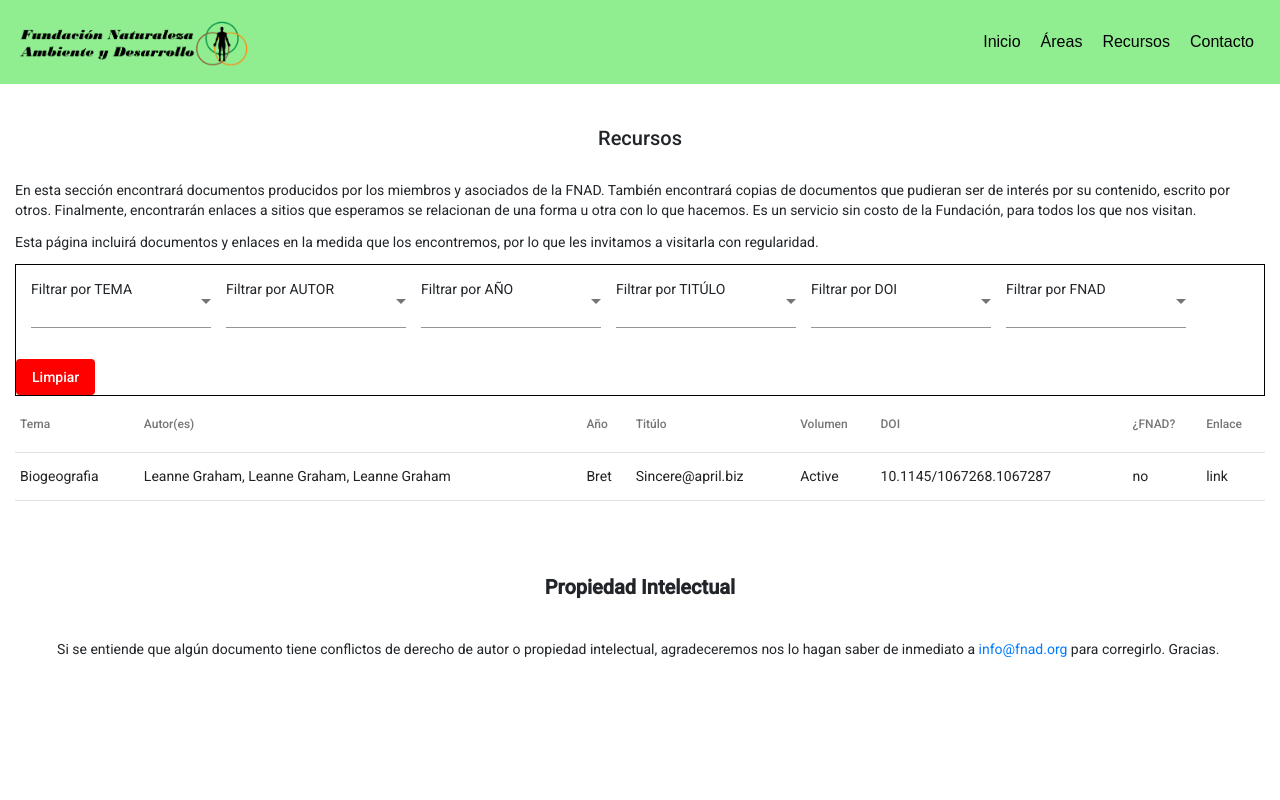
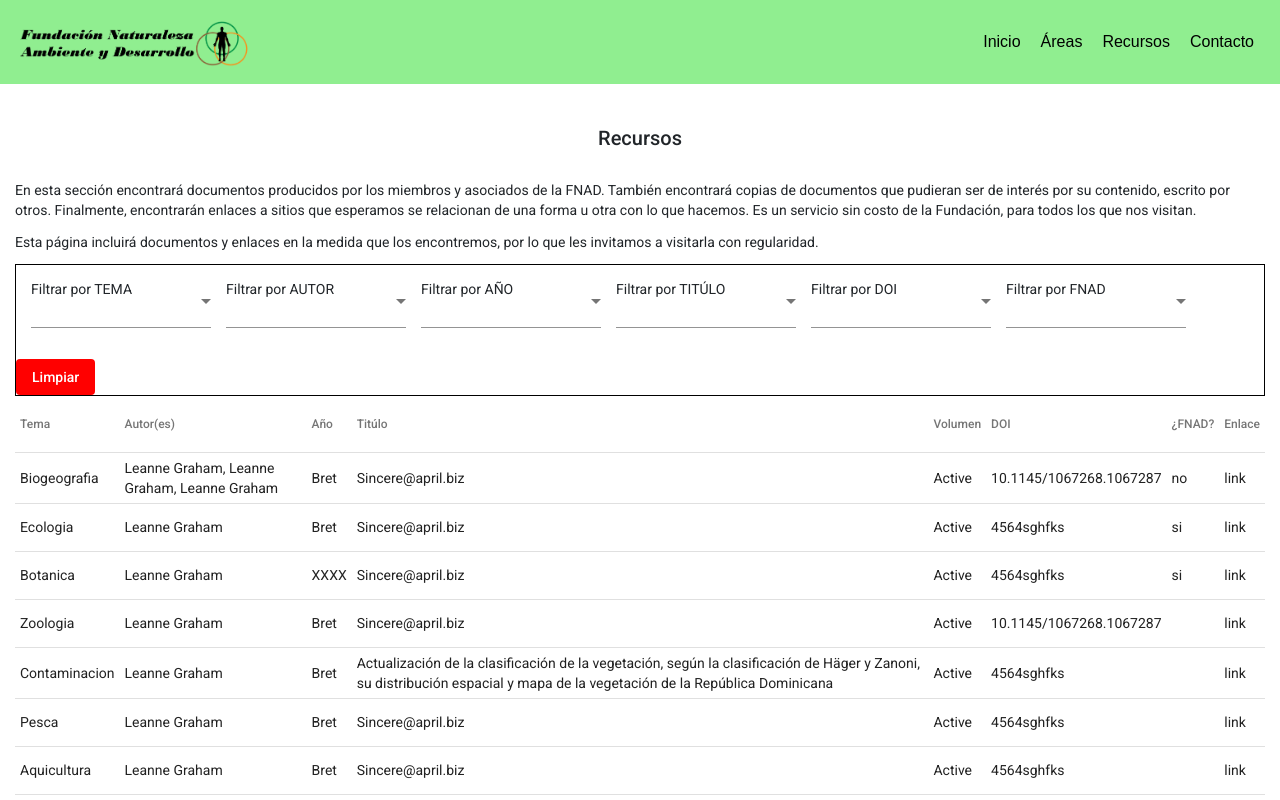
Before and after one commit to elneto264/fnad, an Angular app: page /recursos in a window 1280 px wide. Shown: the top 800 px of the page. Built offline with nearby package versions, Linux system fonts and the light colour scheme.

Commit message:
contact form modificada

```diff
--- a/src/app/component/contact-form/contact-form.component.html
+++ b/src/app/component/contact-form/contact-form.component.html
@@ -2,23 +2,54 @@
     <h2 class="text-center mb-5">Hoja de Contacto</h2>
     <div class="row">
         <div class="col-md-6 offset-md-3">
-            <form [formGroup]="FormData" (ngSubmit)="onSubmit(FormData.value)">
+            <form (ngSubmit)="onSubmit()">
                 <div class="form-group">
                     <label for="Email">Correo electrónico</label>
-                    <input type="email" class="form-control" name="Email" aria-describedby="emailHelp" placeholder="Digite su correo" formControlName="Email">
+                    <input
+                    type="email"
+                    class="form-control"
+                    name="email"
+                    aria-describedby="emailHelp"
+                    placeholder="Digite su correo"
+                    [(ngModel)]="email"
+                    required email
+                    #emailInput="ngModel">
+                    <div class="help is-error" *ngIf="emailInput.invalid && emailInput.dirty">
+                        Escriba una dirección de correo electronico valida.
+                    </div>
                     <small id="emailHelp" class="form-text text-muted">Nunca compartiremos su correo electrónico.</small>
                 </div>
                 <div class="form-group">
                     <label for="fullname">Nombre completo</label>
-                    <input type="text" class="form-control" name="Fullname" placeholder="Nombre Completo" formControlName="Fullname">
+                    <input
+                    type="text"
+                    class="form-control"
+                    name="fullname"
+                    placeholder="Nombre Completo"
+                    [(ngModel)]="fullname"
+                    required minlength="5"
+                    #fullnameInput="ngModel">
+
+                    <div class="help is-error" *ngIf="fullnameInput.invalid && fullnameInput.dirty">
+                        En el nombre completo es requerido un minimo de 5 caracteres.
+                    </div>
+
                 </div>
-                <div class="form-group">
+                <!-- <div class="form-group">
                     <label for="fullname">Teléfono</label>
                     <input type="text" class="form-control" name="Phone" placeholder="Teléfono" formControlName="Phone">
-                </div>
+                </div> -->
                 <div class="form-group">
                     <label for="comment">Mensaje</label>
-                    <textarea class="form-control" formControlName="Comment" name="Comment"></textarea>
+                    <textarea
+                    class="form-control"
+                    name="message"
+                    [(ngModel)]="message"
+                    required
+                    #messageInput="ngModel"></textarea>
+                    <div class="help is-error" *ngIf="messageInput.invalid && messageInput.dirty">
+                        Cuentanos en que te podemos ayudar.
+                    </div>
                 </div>
                 <button type="submit" class="btn btn-primary">Enviar</button>
             </form>
--- a/src/app/component/contact-form/contact-form.component.ts
+++ b/src/app/component/contact-form/contact-form.component.ts
@@ -1,6 +1,6 @@
 import { Component, OnInit } from '@angular/core';
-import { FormBuilder, FormControl, FormGroup, Validators} from '@angular/forms';
-import { ContactService } from '../../contact.service';
+
+
 
 
 @Component({
@@ -10,30 +10,27 @@ import { ContactService } from '../../contact.service';
 })
 export class ContactFormComponent implements OnInit {
 
-  FormData: FormGroup;
+  //FormData: FormGroup;
+  fullname: string;
+  email: string;
+  message: string;
 
-  constructor(private builder: FormBuilder , private contact: ContactService) { }
+  constructor() { }
 
-  onSubmit(FormData) {
-    console.log(FormData);
-    this.contact.PostMessage(FormData)
-    .subscribe(response => {
-    location.href = 'https://mailthis.to/elneto';
-    console.log(response);
-    }, error => {
-    console.warn(error.responseText);
-    console.log({ error });
-    });
-  }
+
 
   ngOnInit(): void {
 
-    this.FormData = this.builder.group({
-      Fullname: new FormControl('', [Validators.required]),
-      Email: new FormControl('', [Validators.compose([Validators.required, Validators.email])]),
-      Phone: new FormControl('', [Validators.required]),
-      Comment: new FormControl('', [Validators.required])
-    });
+    // this.FormData = this.builder.group({
+    //   Fullname: new FormControl('', [Validators.required]),
+    //   Email: new FormControl('', [Validators.compose([Validators.required, Validators.email])]),
+    //   // Phone: new FormControl('', [Validators.required]),
+    //   Comment: new FormControl('', [Validators.required])
+    // });
+  }
+  onSubmit() {
+    const allInfo = `My name is ${this.fullname}. My email is ${this.email}. My message is ${this.message}`;
+    alert(allInfo);
   }
 
 }
--- a/src/app/component/home/home.component.css
+++ b/src/app/component/home/home.component.css
@@ -7,10 +7,13 @@ app-header {
     padding: -5;
 }
 
-.imgportada {
+.imgportada img {
     margin-top: 1em;
+    padding: 0;
+    margin: 0.5em;
     width: 100%;
-    padding: 0;
+    height: 90%;
+
 }
 
 .fnadDesc {
--- a/src/app/component/home/home.component.html
+++ b/src/app/component/home/home.component.html
@@ -1,21 +1,21 @@
 <section class="container-fluid">
     <div class="row">
         <div class="col-xs-12 col-md-12 col-lg-12 imgportada">
-            <div id="carouselExampleIndicators" class="carousel slide" data-ride="carousel">
+            <!-- <div id="carouselExampleIndicators" class="carousel slide" data-ride="carousel">
                 <ol class="carousel-indicators">
-                    <li data-target="#carouselExampleIndicators" data-slide-to="0" class="active"></li>
+                    <li data-target="#carouselExampleIndicators" data-slide-to="0"></li>
                     <li data-target="#carouselExampleIndicators" data-slide-to="1"></li>
                     <li data-target="#carouselExampleIndicators" data-slide-to="2"></li>
                 </ol>
-                <div class="carousel-inner">
-                    <div class="carousel-item ">
-                        <img src="assets/img/IMG_0160_2.jpg" class="d-block w-100" alt="...">
+                <div class="carousel-inner"> -->
+                    <div>
+                        <img src="assets/img/IMG_4679.jpg" class="d-block" alt="...">
                     </div>
-                    <div class="carousel-item active">
-                        <img src="assets/img/IMG_4679.jpg" class="d-block w-100" alt="...">
+                    <!-- <div class="carousel-item active">
+                        <img src="assets/img/IMG_4679.jpg" class="d-block w-75" alt="...">
                     </div>
                     <div class="carousel-item">
-                        <img src="assets/img/IMG_4698.jpg" class="d-block w-100" alt="...">
+                        <img src="assets/img/IMG_4698.jpg" class="d-block w-75" alt="...">
                     </div>
                 </div>
                 <a class="carousel-control-prev" href="#carouselExampleIndicators" role="button" data-slide="prev">
@@ -26,7 +26,7 @@
                     <span class="carousel-control-next-icon" aria-hidden="true"></span>
                     <span class="sr-only">Next</span>
                 </a>
-            </div>
+            </div> -->
         </div>
     </div>
 </section>
--- a/src/app/component/recursos/recursos.component.ts
+++ b/src/app/component/recursos/recursos.component.ts
@@ -107,7 +107,115 @@ getRemoteData() {
       "doi": "10.1145/1067268.1067287",
       "fnad": "no",
       "enlace": "link"
-    },
+    },{
+    "id": 2,
+      "tema": "Ecologia",
+      "autor": "Leanne Graham",
+      "ano": "Bret",
+      "titulo": "Sincere@april.biz",
+      "nomRevista": "1-770-736-8031 x56442",
+      "editora": "hildegard.org",
+      "volumen": "Active",
+      "doi": "4564sghfks",
+      "fnad": "si",
+      "enlace": "link"
+    },{
+    "id": 3,
+    "tema": "Botanica",
+    "autor": "Leanne Graham",
+    "ano": "XXXX",
+    "titulo": "Sincere@april.biz",
+    "nomRevista": "1-770-736-8031 x56442",
+    "editora": "hildegard.org",
+    "volumen": "Active",
+    "doi": "4564sghfks",
+    "fnad": "si",
+    "enlace": "link"
+  },
+  {
+    "id": 4,
+    "tema": "Zoologia",
+    "autor": "Leanne Graham",
+    "ano": "Bret",
+    "titulo": "Sincere@april.biz",
+    "nomRevista": "1-770-736-8031 x56442",
+    "editora": "hildegard.org",
+    "volumen": "Active",
+    "doi": "10.1145/1067268.1067287",
+    "enlace": "link"
+  },
+  {
+    "id": 5,
+    "tema": "Contaminacion",
+    "autor": "Leanne Graham",
+    "ano": "Bret",
+    "titulo": "Actualización de la clasificación de la vegetación, según la clasificación de Häger y Zanoni, su distribución espacial y mapa de la vegetación de la República Dominicana",
+    "nomRevista": "1-770-736-8031 x56442",
+    "editora": "hildegard.org",
+    "volumen": "Active",
+    "doi": "4564sghfks",
+    "enlace": "link"
+  },
+  {
+    "id": 6,
+    "tema": "Pesca",
+    "autor": "Leanne Graham",
+    "ano": "Bret",
+    "titulo": "Sincere@april.biz",
+    "nomRevista": "1-770-736-8031 x56442",
+    "editora": "hildegard.org",
+    "volumen": "Active",
+    "doi": "4564sghfks",
+    "enlace": "link"
+  },
+  {
+    "id": 7,
+    "tema": "Aquicultura",
+    "autor": "Leanne Graham",
+    "ano": "Bret",
+    "titulo": "Sincere@april.biz",
+    "nomRevista": "1-770-736-8031 x56442",
+    "editora": "hildegard.org",
+    "volumen": "Active",
+    "doi": "4564sghfks",
+    "enlace": "link"
+  },
+  {
+    "id": 8,
+    "tema": "Energia",
+    "autor": "Leanne Graham",
+    "ano": "Bret",
+    "titulo": "Sincere@april.biz",
+    "nomRevista": "1-770-736-8031 x56442",
+    "editora": "hildegard.org",
+    "volumen": "Active",
+    "doi": "4564sghfks",
+    "enlace": "link"
+  },
+  {
+    "id": 9,
+    "tema": "Tecnologia",
+    "autor": "Leanne Graham",
+    "ano": "Bret",
+    "titulo": "Sincere@april.biz",
+    "nomRevista": "1-770-736-8031 x56442",
+    "editora": "hildegard.org",
+    "volumen": "Active",
+    "doi": "4564sghfks",
+    "enlace": "link"
+  },
+  {
+    "id": 10,
+    "tema": "Geografia",
+    "autor": "Leanne Graham",
+    "ano": "Bret",
+    "titulo": "Sincere@april.biz",
+    "nomRevista": "1-770-736-8031 x56442",
+    "editora": "hildegard.org",
+    "volumen": "Active",
+    "doi": "4564sghfks",
+    "enlace": "link"
+  }
   ];
 
 
```
